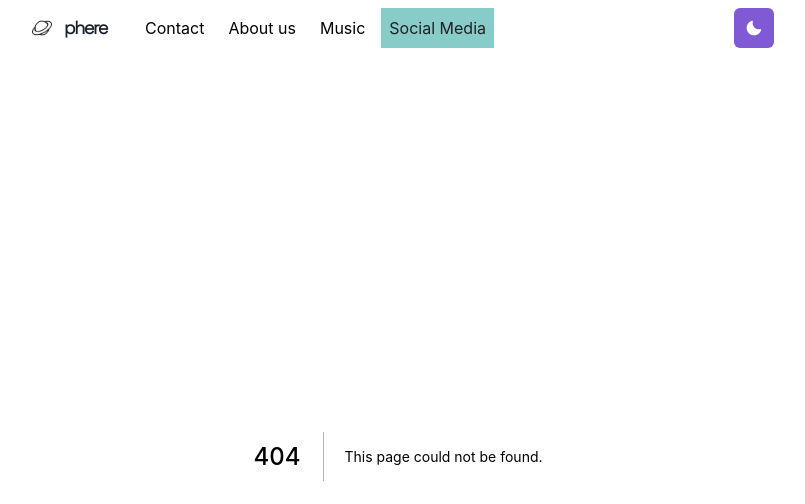
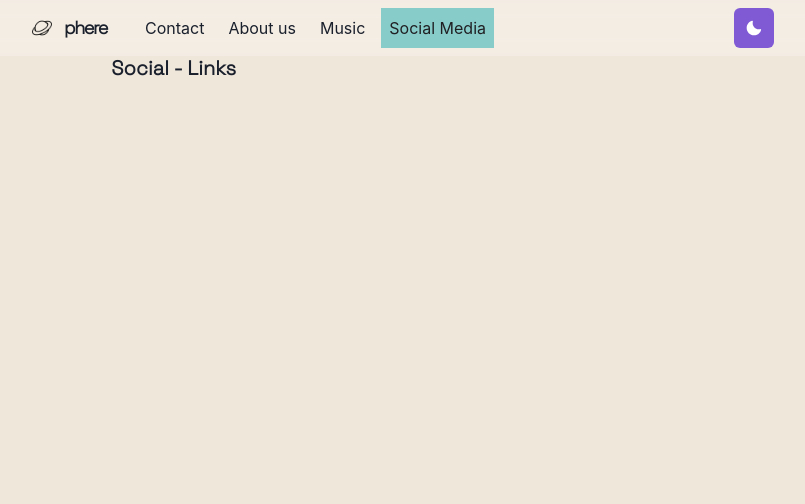
Before and after one commit to tatomarinelli/phere_web, a Next.js app: page /social in a window 1280 px wide. Before the commit this address had no page. Shown: the top 504 px of the page, without its empty margins (242-1047 px from the left). Built offline with nearby package versions, Linux system fonts and the light colour scheme.

Commit message:
Section dev started

```diff
--- /dev/null
+++ b/components/section.js
@@ -0,0 +1,21 @@
+import { motion } from 'framer-motion'
+import { chakra, shouldForwardProp } from '@chakra-ui/react'
+
+const StyledDiv = chakra(motion.div, {
+    shouldForwardProp: prop => {
+        return shouldForwardProp(prop) || prop === 'transition'
+    }
+})
+
+const Section = ({ children, delay = 0 }) => {
+    <StyledDiv
+        initial={{ y: 10, opacity: 0 }}
+        animate={{ y: 0, opacity: 1 }}
+        transition={{ duration: 0.8, delay }}
+        mb={6}
+    >
+        {children}
+    </StyledDiv>
+}
+
+export default Section
--- /dev/null
+++ b/pages/social.js
@@ -0,0 +1,14 @@
+import { Container, Heading, SimpleGrid, Divider } from '@chakra-ui/react'
+import Section from '../components/section'
+
+const Social = () => {
+    return (
+        <Container>
+                <Heading as="h3" fontSize={20} mb={4} >
+                    Social - Links
+                </Heading>
+        </Container>
+    )
+}
+
+export default Social
```
